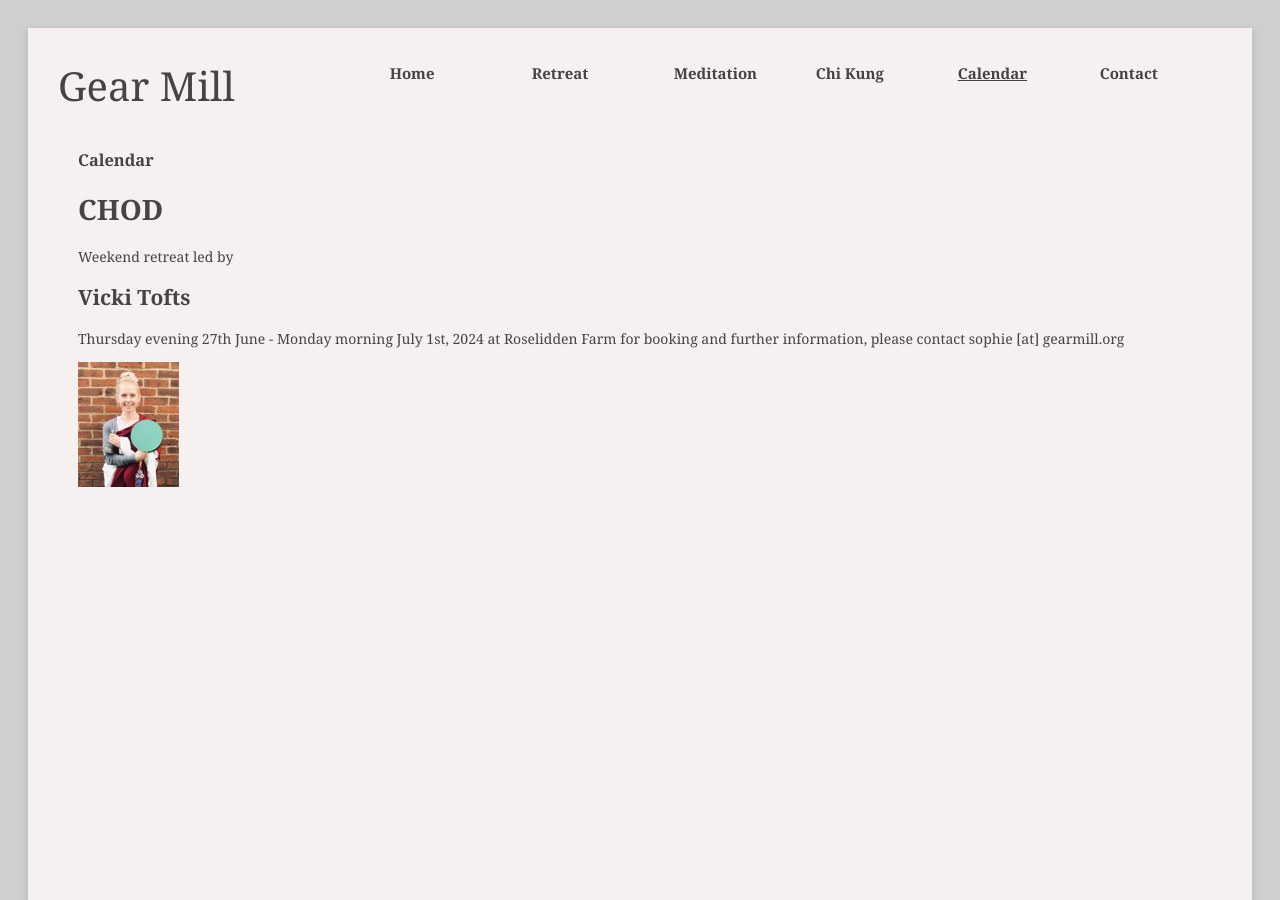
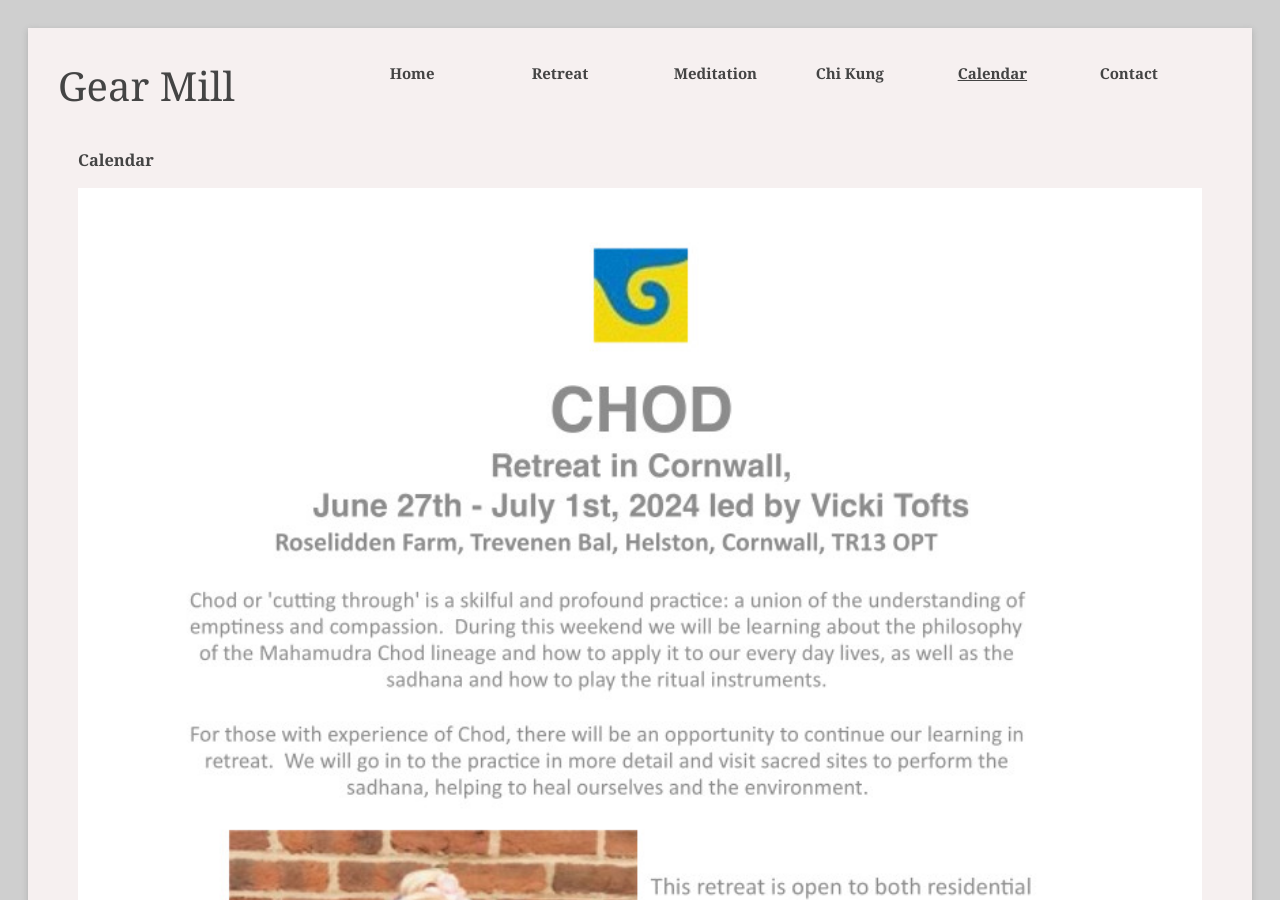
Before and after one commit to psaikido/gearmill.jekyll, a Jekyll site: the page built from pages/calendar.md, in a window 1280 px wide and 900 px high. Built offline with Jekyll 4.4.1, drawn with Linux system fonts in a browser that asks for light colours.

Commit message:
Flyer as jpg for Vicki Tofts Chod retreat.

```diff
--- a/pages/calendar.md
+++ b/pages/calendar.md
@@ -3,13 +3,4 @@ layout: default
 title: "Calendar"
 ---
 
-# CHOD
-
-Weekend retreat led by
-
-## Vicki Tofts
-
-Thursday evening 27th June - Monday morning July 1st, 2024 at Roselidden Farm
-for booking and further information, please contact sophie [at] gearmill.org
-
-![Vicki Tofts](/assets/images/flyers/Vicki-Tofts.jpeg "Vicki Tofts")
+![Vicki Tofts](/assets/images/flyers/Chod-Vicki-Tofts.jpg "Vicki Tofts"){: .center-img }
```
Also changed, not shown: assets/images/flyers/Chod-Vicki-Tofts.jpg (added), 1 other file.
